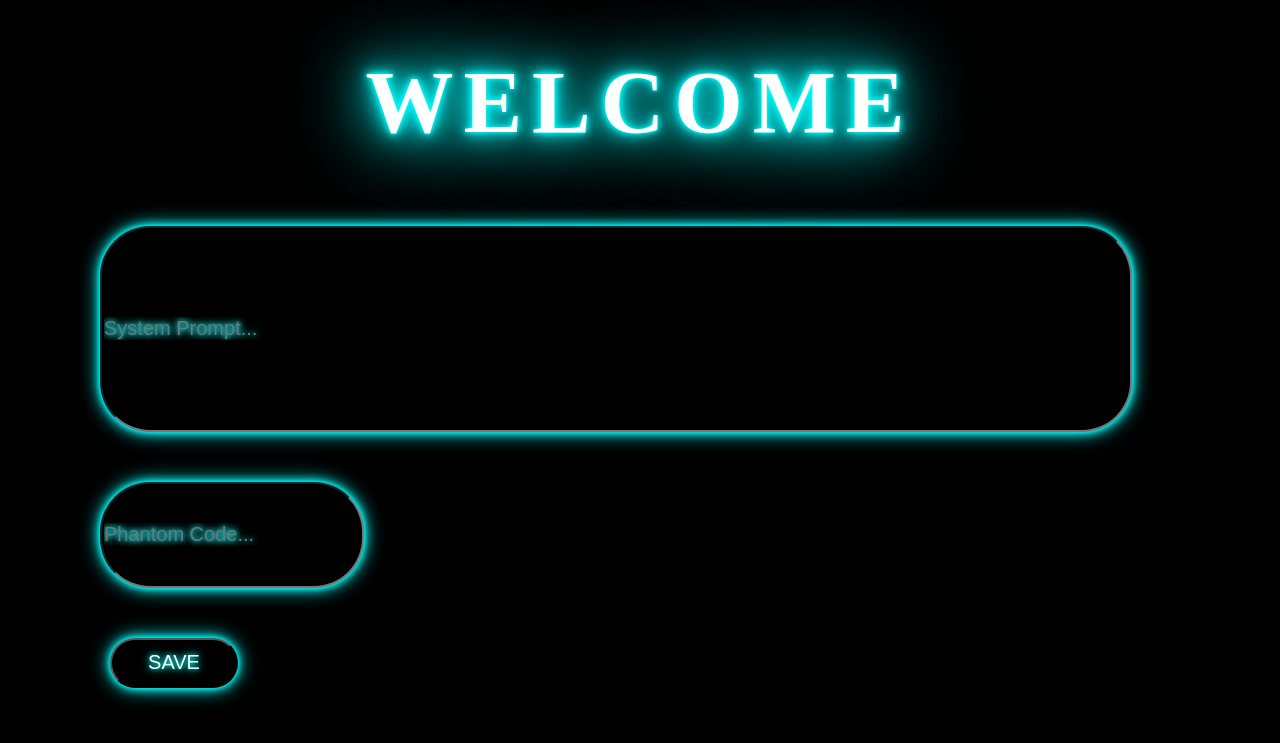
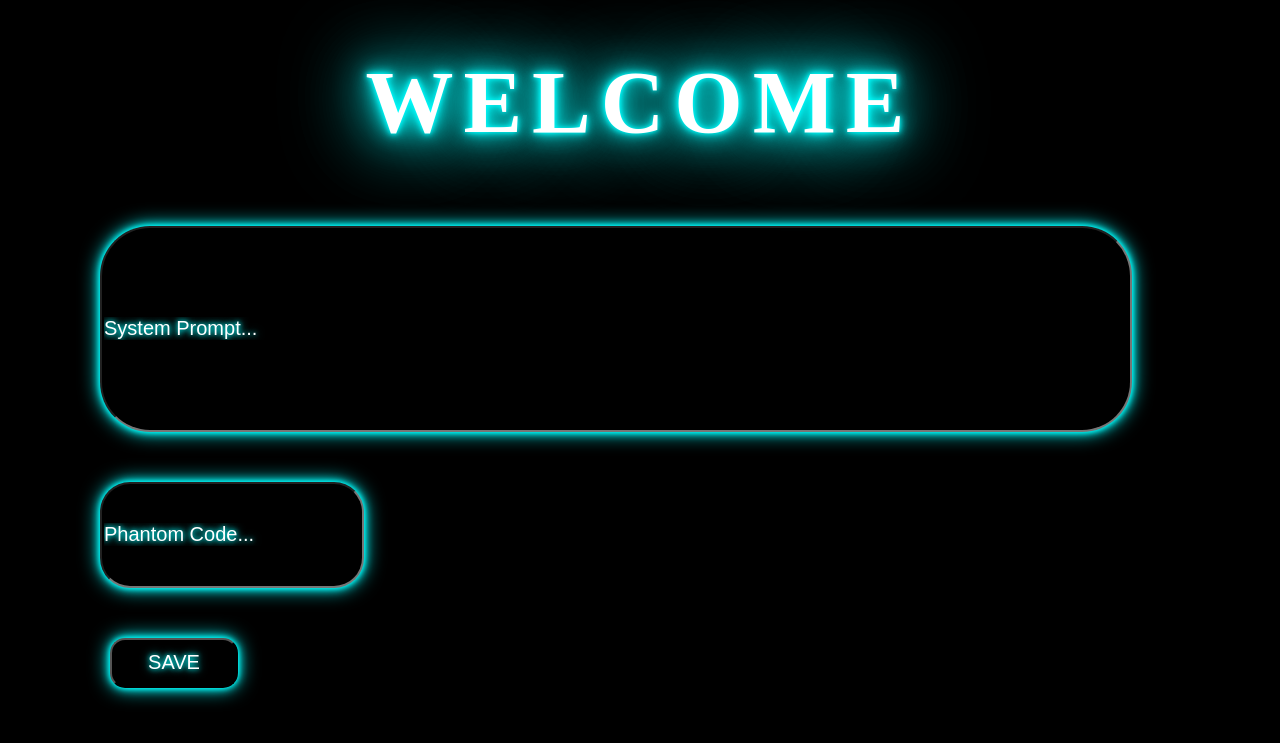
Before and after one commit to sujay-kr-samal/Phantom, a Flask app: template templates/main.html in a window 1280 px wide. Shown: the top 743 px of the page. Run offline with Flask 3, Linux system fonts and the light colour scheme; the template is opened without the code that fills it: most values are stand-ins (such as "Sample title", 1, 10 or a date in 2020); some web fonts are replaced.

Commit message:
Update style2.css

```diff
--- a/static/style2.css
+++ b/static/style2.css
@@ -1,7 +1,7 @@
 @import url('https://fonts.googleapis.com/css2?family=Anurati&display=swap');
 
 body {
-    background-color: #000;
+    background-color: #000000;
     margin: 0;
     padding: 0;
 }
@@ -59,11 +59,15 @@ body {
     font-size: 20px;
     color: rgb(255, 255, 255);
     margin-left: 100px;
-    border-radius: 50px;
+    border-radius: 30px;
     margin-top: 50px;
     text-shadow:  0 0 5px #0ff, 0 0 10px #0ff;
     box-shadow: 0 0 5px #0ff, 0 0 10px #0ff, 0 0 20px #0ff;
 }
+input::placeholder {
+    color: #ffffff; /* Replace with your desired color */
+    opacity: 1;     /* Optional: make sure it's fully visible */
+  }
 .SAVE{
     background-color: #000000;
     height: 50px;
@@ -71,7 +75,7 @@ body {
     font-size: 20px;
     color: rgb(255, 255, 255);
     margin-left: 110px;
-    border-radius: 50px;
+    border-radius: 15px;
     margin-top: 50px;
     text-shadow:  0 0 5px #0ff, 0 0 10px #0ff;
     box-shadow: 0 0 5px #0ff, 0 0 10px #0ff, 0 0 20px #0ff;
```
